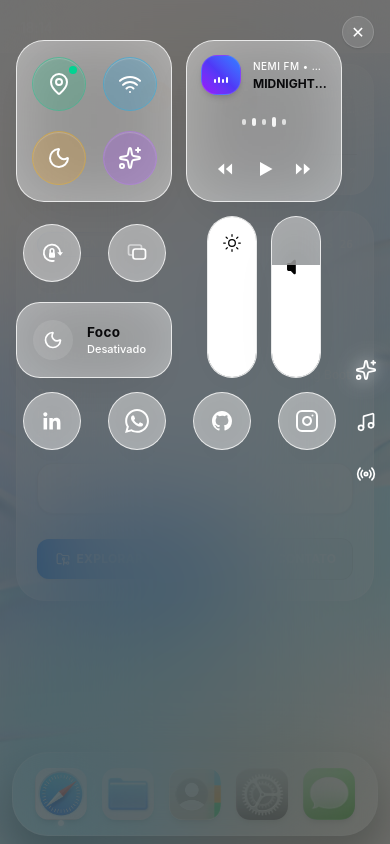
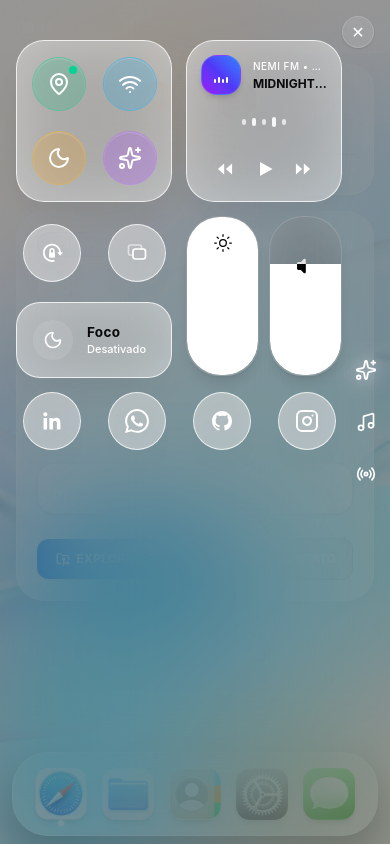
Before and after one commit to fabiorodrigues-tech-dev/portfolio-liquid-glass-experience, a React (Vite) app: page / in a window 390 px wide. Both pictures are taken after a click on the button 354 px from the left and 28 px from the top of the page. Built offline with nearby package versions, Linux system fonts and the light colour scheme; a web font is replaced by a local one.

Commit message:
feat(mobile): contraste da secao projetos, transparencia da central e sliders robustos

```diff
--- a/src/components/mobile/ControlCenterMobile.tsx
+++ b/src/components/mobile/ControlCenterMobile.tsx
@@ -267,7 +267,7 @@ export const ControlCenterMobile: React.FC<ControlCenterMobileProps> = ({
           onClose()
         }
       }}
-      className="fixed inset-0 z-50 bg-black/55 dark:bg-black/70 backdrop-blur-3xl px-3 min-[390px]:px-4 pt-8 min-[390px]:pt-10 pb-14 flex flex-col justify-start items-center overflow-y-auto overflow-x-hidden select-none [scrollbar-width:none] [&::-webkit-scrollbar]:hidden animate-in fade-in duration-200"
+      className="fixed inset-0 z-50 bg-black/40 backdrop-blur-3xl backdrop-saturate-200 p-4 pt-10 flex flex-col justify-start items-center select-none overflow-y-auto overflow-x-hidden [scrollbar-width:none] [&::-webkit-scrollbar]:hidden animate-in fade-in duration-200"
     >
       {/* 1. Botão de Fechar no Canto Superior Direito com bom respiro */}
       <button
@@ -610,8 +610,8 @@ export const ControlCenterMobile: React.FC<ControlCenterMobileProps> = ({
                 </button>
               </div>
 
-              {/* Lado Direito: Sliders Verticais Mais Esguios e Arredondados (rounded-full) */}
-              <div className="flex items-center justify-center gap-3.5 min-[400px]:gap-4 h-[162px] min-[400px]:h-[170px] w-full mx-auto">
+              {/* Lado Direito: Sliders Verticais Mais Robustos (w-[76px] h-[160px] rounded-[34px]) */}
+              <div className="flex items-center justify-center gap-2.5 min-[400px]:gap-3 h-[160px] w-full mx-auto">
                 {/* Slider de Brilho: Ícone Sun fino (strokeWidth=1.5) acompanhando o nível de preenchimento */}
                 <div
                   onPointerDownCapture={(e) => {
@@ -635,13 +635,12 @@ export const ControlCenterMobile: React.FC<ControlCenterMobileProps> = ({
                   onPointerCancelCapture={() => {
                     isDraggingBrightnessRef.current = false
                   }}
-                  style={liquidGlass}
-                  className="apple-liquid-glass relative w-[50px] min-[400px]:w-[54px] h-[162px] min-[400px]:h-[170px] rounded-full overflow-hidden flex flex-col justify-end select-none shadow-xl cursor-pointer"
+                  className="relative w-[76px] h-[160px] rounded-[34px] bg-white/[0.12] backdrop-blur-2xl border border-white/15 overflow-hidden flex flex-col justify-end select-none shadow-lg cursor-pointer"
                   title="Brilho da Tela"
                 >
                   {/* Preenchimento inferior */}
                   <div
-                    className="w-full bg-white dark:bg-white/95 transition-all duration-75 rounded-b-full"
+                    className="w-full bg-white dark:bg-white/95 transition-all duration-75 rounded-b-[34px]"
                     style={{ height: `${brightness}%` }}
                   />
                   {/* Ícone Sun mais fino (strokeWidth=1.5) acompanhando dinamicamente o nível de preenchimento */}
@@ -691,13 +690,12 @@ export const ControlCenterMobile: React.FC<ControlCenterMobileProps> = ({
                   onPointerCancelCapture={() => {
                     isDraggingVolumeRef.current = false
                   }}
-                  style={liquidGlass}
-                  className="apple-liquid-glass relative w-[50px] min-[400px]:w-[54px] h-[162px] min-[400px]:h-[170px] rounded-full overflow-hidden flex flex-col justify-end select-none shadow-xl cursor-pointer"
+                  className="relative w-[76px] h-[160px] rounded-[34px] bg-white/[0.12] backdrop-blur-2xl border border-white/15 overflow-hidden flex flex-col justify-end select-none shadow-lg cursor-pointer"
                   title="Volume do Som"
                 >
                   {/* Preenchimento inferior */}
                   <div
-                    className="w-full bg-white dark:bg-white/95 transition-all duration-75 rounded-b-full"
+                    className="w-full bg-white dark:bg-white/95 transition-all duration-75 rounded-b-[34px]"
                     style={{ height: `${volume}%` }}
                   />
                   {/* Ícone estilo Speaker Fill minimalista (fill="currentColor") acompanhando dinamicamente o nível */}
--- a/src/components/mobile/IOSMobileExperience.tsx
+++ b/src/components/mobile/IOSMobileExperience.tsx
@@ -347,10 +347,10 @@ export const IOSMobileExperience: React.FC<IOSMobileExperienceProps> = ({
         {activeTab === 'projetos' && (
           <div className="space-y-4 pt-2 animate-in fade-in duration-200">
             <div className="px-1">
-              <span className="text-[11px] font-bold uppercase tracking-wider text-zinc-600 dark:text-zinc-400 font-mono">
-                {currentDateFormatted || '4 DE SETEMBRO'}
+              <span className="block text-[11px] font-mono tracking-wider uppercase font-semibold text-zinc-700 dark:text-white/60 drop-shadow-[0_1px_1px_rgba(255,255,255,0.8)] dark:drop-shadow-none">
+                {currentDateFormatted || 'DOMINGO, 6 DE SETEMBRO'}
               </span>
-              <h2 className="text-2xl font-black tracking-tight text-[#09090b] dark:text-white">
+              <h2 className="text-2xl sm:text-3xl font-black font-display tracking-tight text-zinc-950 dark:text-white drop-shadow-[0_1px_2px_rgba(0,0,0,0.12)] dark:drop-shadow-[0_2px_8px_rgba(0,0,0,0.5)] transition-colors">
                 Hoje • Projetos em Destaque
               </h2>
             </div>
```
